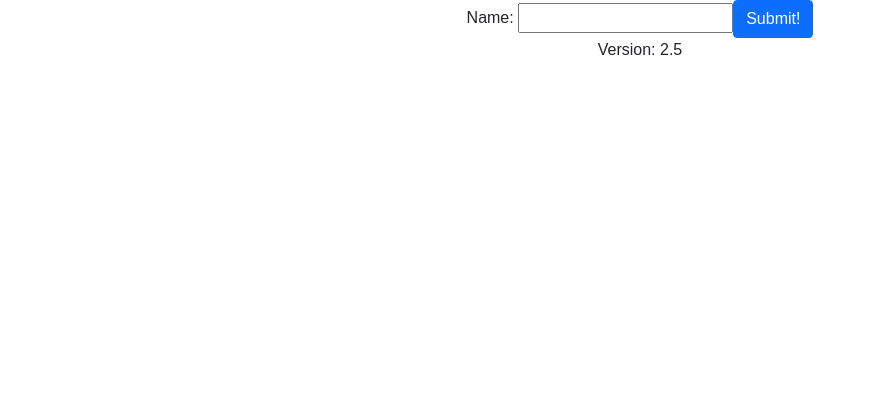
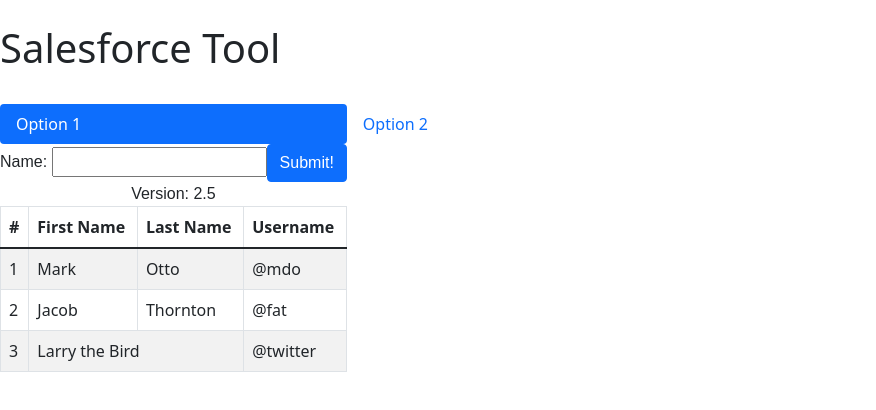
Before and after one commit to Tomreed89/SFDC_Search_App, a React (Create React App) app: page / in a window 1280 px wide. Shown: the top 410 px of the page, without its empty margins (0-876 px from the left). Built offline with nearby package versions, Linux system fonts and the light colour scheme.

Commit message:
Update 2.5

```diff
--- a/src/App.js
+++ b/src/App.js
@@ -11,6 +11,7 @@
 const abc = [];
 const version = "2.5";
 
+
 export default function App() {
   return (
     <div className="App">
@@ -23,7 +24,7 @@
           Submit!
         </Button>
       </Form>
-      {abc}
+      <div id="varOne"> </div>
       {"Version: " + version}
     </div>
   );
@@ -40,15 +41,15 @@
         Accept: "application/json"
       }
     })
-      //.then((json) => {
-      //  console.log(json);
-      //})
+
       .then((response) => {
         if (response.ok) {
           response.json().then((json) => {
             console.log(json);
             abc.push(json);
             console.log(abc);
+
+            document.getElementById("varOne").innerHTML = json[0].name;
           });
         }
       })
@@ -58,25 +59,5 @@
         alert(response);
       });
 
-    /*
-    var xhr = new XMLHttpRequest();
-    xhr.open("GET", "https://th-apex-http-callout.herokuapp.com/animals", true);
-    xhr.onload = function (e) {
-      if (xhr.readyState === 4) {
-        if (xhr.status === 200) {
-          //console.log(xhr.responseText);
-          alert("A" + xhr.responseText);
-        } else {
-          //console.error(xhr.statusText);
-          alert("B" + xhr.statusText);
-        }
-      }
-    };
-    xhr.onerror = function (e) {
-      //console.error(xhr.statusText);
-      alert("C" + xhr.statusText);
-    };
-    xhr.send(null);
-    */
   }
 }
--- /dev/null
+++ b/src/TableComponent.js
@@ -0,0 +1,44 @@
+import "./styles.css";
+import Table from "react-bootstrap/Table";
+
+import "bootstrap/dist/css/bootstrap.min.css";
+
+var tableData;
+
+export default function TableComponent() {
+  return (
+
+<Table striped bordered hover>
+  <thead>
+    <tr>
+      <th>#</th>
+      <th>First Name</th>
+      <th>Last Name</th>
+      <th>Username</th>
+    </tr>
+  </thead>
+  <tbody>
+    <tr>
+      <td>1</td>
+      <td>Mark</td>
+      <td>Otto</td>
+      <td>@mdo</td>
+    </tr>
+    <tr>
+      <td>2</td>
+      <td>Jacob</td>
+      <td>Thornton</td>
+      <td>@fat</td>
+    </tr>
+    <tr>
+      <td>3</td>
+      <td colSpan={2}>Larry the Bird</td>
+      <td>@twitter</td>
+    </tr>
+  </tbody>
+</Table>
+
+  );
+
+
+  }
--- a/src/index.js
+++ b/src/index.js
@@ -1,12 +1,30 @@
 import { StrictMode } from "react";
 import ReactDOM from "react-dom";
 
+import Nav from 'react-bootstrap/Nav'
+
 import App from "./App";
+import TableComponent from "./TableComponent";
 
 const rootElement = document.getElementById("root");
 ReactDOM.render(
-  <StrictMode>
-    <App />
-  </StrictMode>,
-  rootElement
+<StrictMode>
+
+<br/>
+<h1>Salesforce Tool</h1>
+<br/>
+
+<Nav variant="pills" defaultActiveKey="link-1">
+<Nav.Item>
+<Nav.Link eventKey="link-1">Option 1</Nav.Link>
+<App />
+<TableComponent  />
+</Nav.Item>
+<Nav.Item>
+<Nav.Link eventKey="link-2">Option 2</Nav.Link>
+</Nav.Item>
+</Nav>
+</StrictMode>,
+rootElement
+
 );
```
Also changed, not shown: src/Table.js (deleted, +0 -24 lines).
